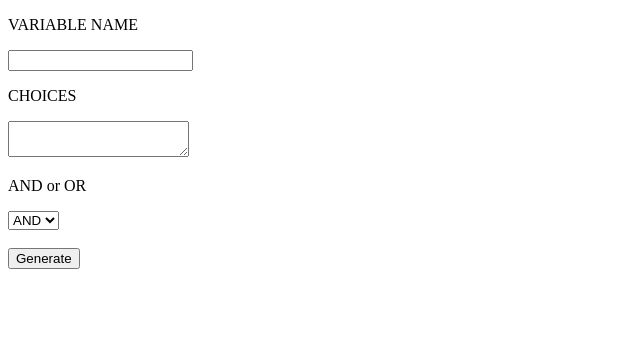
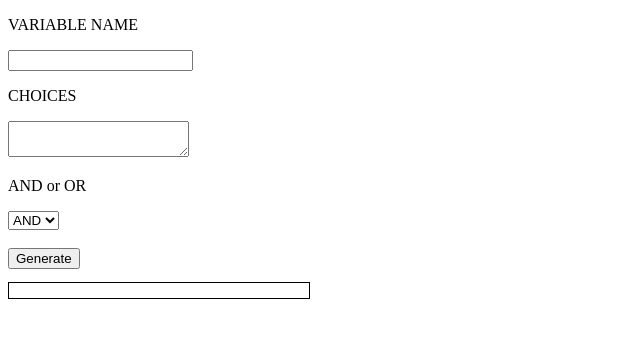
Before and after one commit to tarunbod/redcap-time-saver, a plain HTML site: page index.html in a window 1280 px wide. Shown: the whole page, without its empty margins (0-640 px from the left). Drawn offline with Linux system fonts and the light colour scheme.

Commit message:
Update index.html

```diff
--- a/index.html
+++ b/index.html
@@ -16,7 +16,7 @@
     <option value="or">OR</option>
   </select><br><br>
   <button onclick="doIt()">Generate</button>
-  <pre id="outputElem">
+  <pre id="outputElem" style="width: 300px; text-wrap: wrap; border: 1px solid black;">
   </pre>
   <script>
     function doIt() {
```
